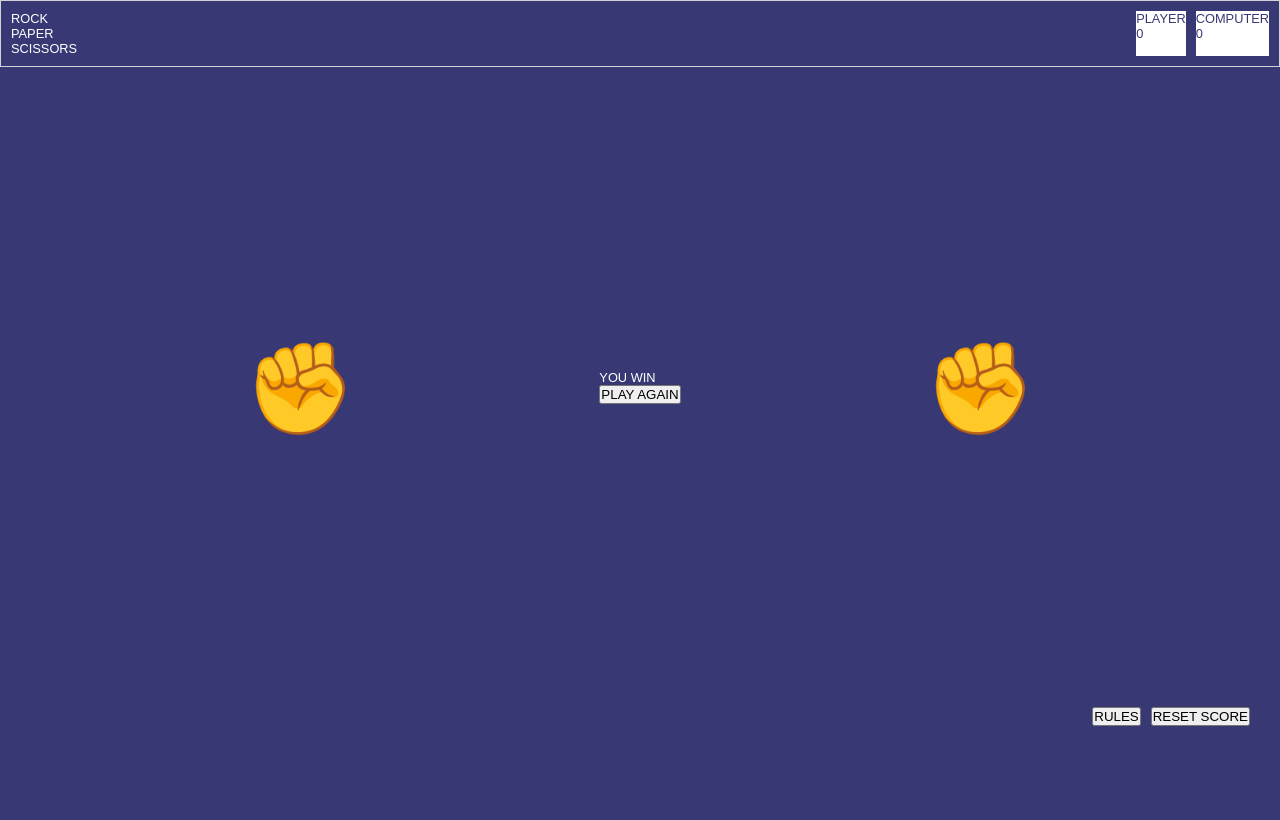
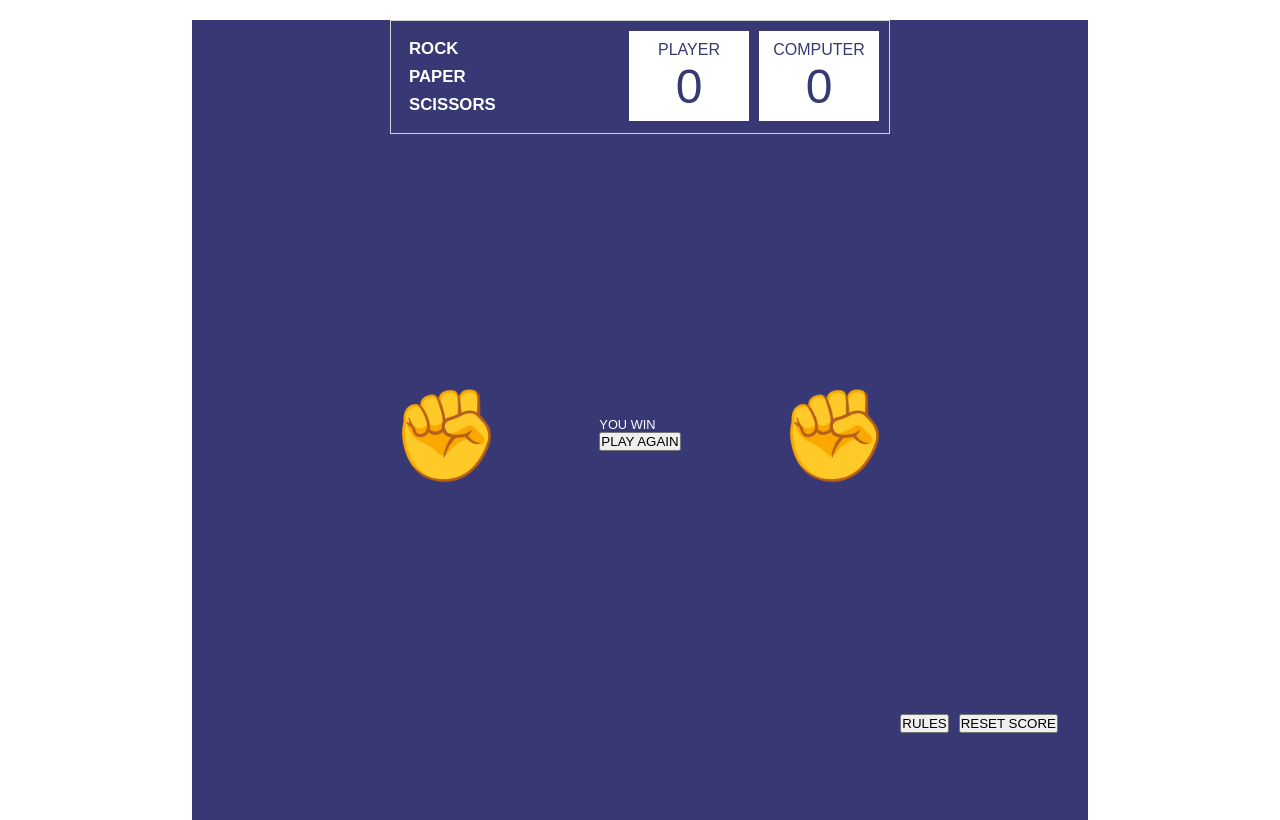
Before and after one commit to KaberaSamuel/odin-rock-paper-scissor-game, a plain HTML site: page index.html in a window 1280 px wide. Drawn offline with Linux system fonts and the light colour scheme.

Commit message:
change the styles by containing the whole content inside a div rather than the body element

```diff
--- a/index.html
+++ b/index.html
@@ -7,6 +7,7 @@
     <link rel="stylesheet" href="styles.css" />
   </head>
   <body>
+    <div class="container">
       <section class="top">
         <div class="items">
           <p>ROCK</p>
@@ -48,7 +49,7 @@
         <button>RULES</button>
         <button>RESET SCORE</button>
       </section>
-
+    </div>
     <!-- <script src="script.js"></script> -->
   </body>
 </html>
--- a/styles.css
+++ b/styles.css
@@ -6,10 +6,16 @@
 }
 
 body {
-  background-color: rgba(17, 17, 90, 0.834);
   color: white;
   font-size: 0.8rem;
   font-family: Arial, Helvetica, sans-serif;
+}
+
+.container {
+  background-color: rgba(17, 17, 90, 0.834);
+  width: 70vw;
+  height: 100vh;
+  margin: 0 auto;
 }
 
 /* Top section */
@@ -18,23 +24,45 @@ body {
   display: flex;
   gap: 10px;
   padding: 10px;
+  width: 500px;
+  margin: 20px auto;
 }
 
 .top .items {
   flex-grow: 2;
+  font-weight: bold;
+  margin: auto;
+}
+
+.top .items p {
+  font-size: 1.05rem;
+  margin: 8px;
 }
 
 .top .box {
   background-color: white;
   color: rgba(17, 17, 90, 0.834);
+  text-align: center;
+  width: 120px;
+  height: 90px;
+}
+
+.top .box p:first-child {
+  margin-top: 10px;
+  font-size: 1rem;
+}
+
+.top .box .score {
+  font-size: 3rem;
 }
 
 /* Main Section */
 main {
   display: flex;
-  height: 80vh;
+  height: 70vh;
   justify-content: space-evenly;
   align-items: center;
+  padding: 0 100px;
 }
 
 .option p {
```
Lines whose indentation alone changed are shown as unchanged.
